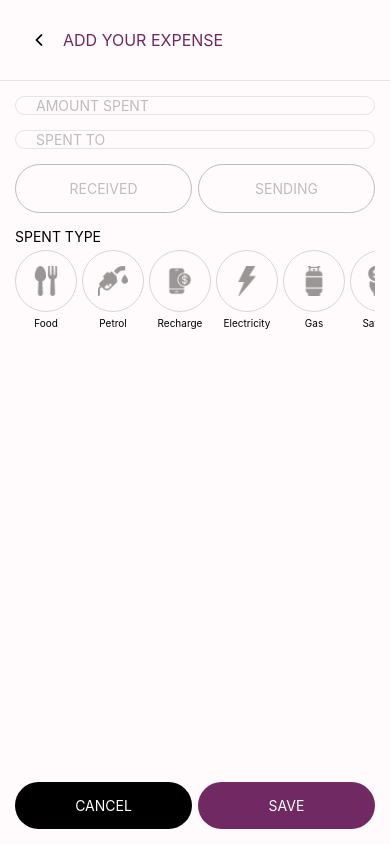
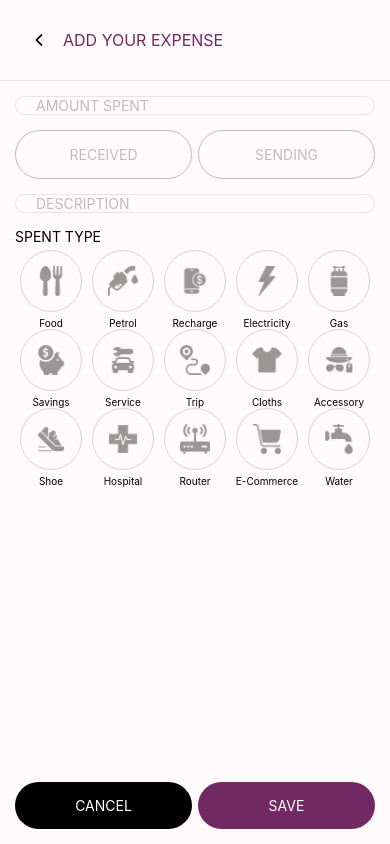
Before and after one commit to ASakkeer/rn-my-journey, a React Native app: screen /AddExpense in a window 390 px wide. Built offline with nearby package versions, Linux system fonts and the light colour scheme.

Commit message:
Minor UI udates in the add expense sheet

```diff
--- a/src/components/common/TouchableOpacity.js
+++ b/src/components/common/TouchableOpacity.js
@@ -9,25 +9,31 @@ const TouchableOpacity = ({
   vPadding,
   hPadding,
   flex,
-  flexDirection,
+  row,
   borderWidth,
   borderRadius,
   borderColor,
   height,
   width,
   backgroundColor,
+  jCenter,
+  aCenter,
   mRight,
   children,
   ...rest
 }) => {
   const touchableStyles = [
     styles.input,
+    flex && {flex},
+    row && {flexDirection: 'row'},
     borderWidth && {borderWidth},
     borderRadius && {borderRadius},
     backgroundColor && {backgroundColor},
     borderColor && {borderColor},
     vPadding && {paddingVertical: vPadding},
     hPadding && {paddingHorizontal: hPadding},
+    jCenter && {justifyContent: 'center'},
+    aCenter && {alignItems: 'center'},
     mRight && {marginRight: mRight},
     style,
   ];
--- a/src/components/pages/AddExpense.js
+++ b/src/components/pages/AddExpense.js
@@ -174,7 +174,7 @@ function AddExpense({navigation}) {
   const renderSpentTo = () => (
     <View mBottom={15}>
       <TextInput
-        placeholder="SPENT TO"
+        placeholder="DESCRIPTION"
         onChangeText={text => handleFormAction('spentTo', text)}
       />
     </View>
@@ -187,7 +187,9 @@ function AddExpense({navigation}) {
     return (
       <TouchableOpacity
         flex={1}
-        mRight={5}
+        // mRight={5}
+        jCenter
+        aCenter
         onPress={() => handleFormAction('spentType', item)}>
         <View
           borderWidth={1}
@@ -207,9 +209,13 @@ function AddExpense({navigation}) {
   };
 
   const renderSpentType = () => (
-    <View>
+    <View flex={1}>
       <Text mBottom={5}>SPENT TYPE</Text>
-      <FlatList data={SPENT_TYPE} renderItem={renderEachSpentType} horizontal />
+      <FlatList
+        data={SPENT_TYPE}
+        renderItem={renderEachSpentType}
+        numColumns={5}
+      />
     </View>
   );
 
@@ -254,8 +260,8 @@ function AddExpense({navigation}) {
       <View vPadding={15} hPadding={15} flex={1}>
         <View flex={1}>
           {renderAmountSpent()}
+          {renderExpenceType()}
           {renderSpentTo()}
-          {renderExpenceType()}
           {renderSpentType()}
         </View>
         <View>{renderActions()}</View>
```
